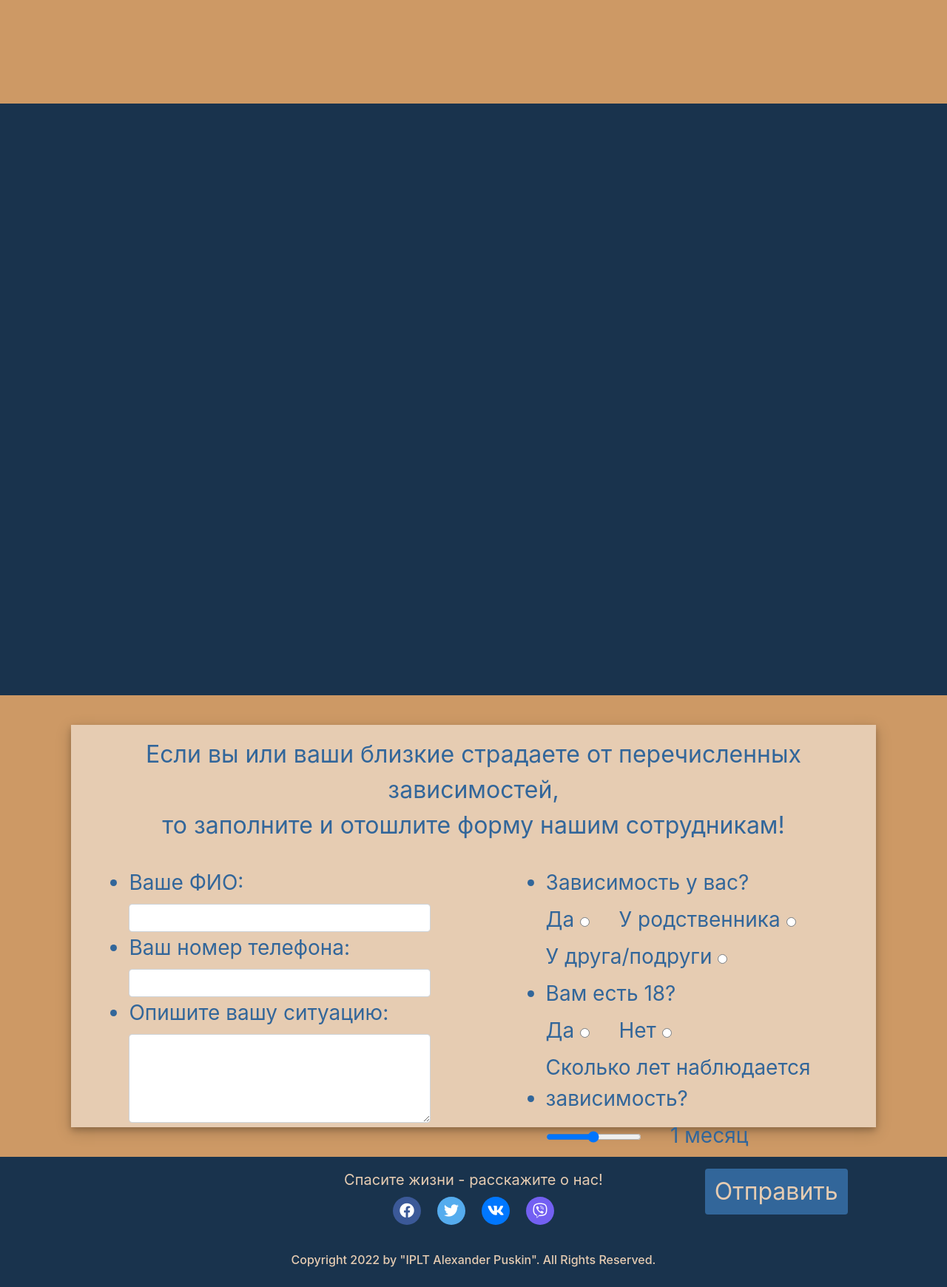
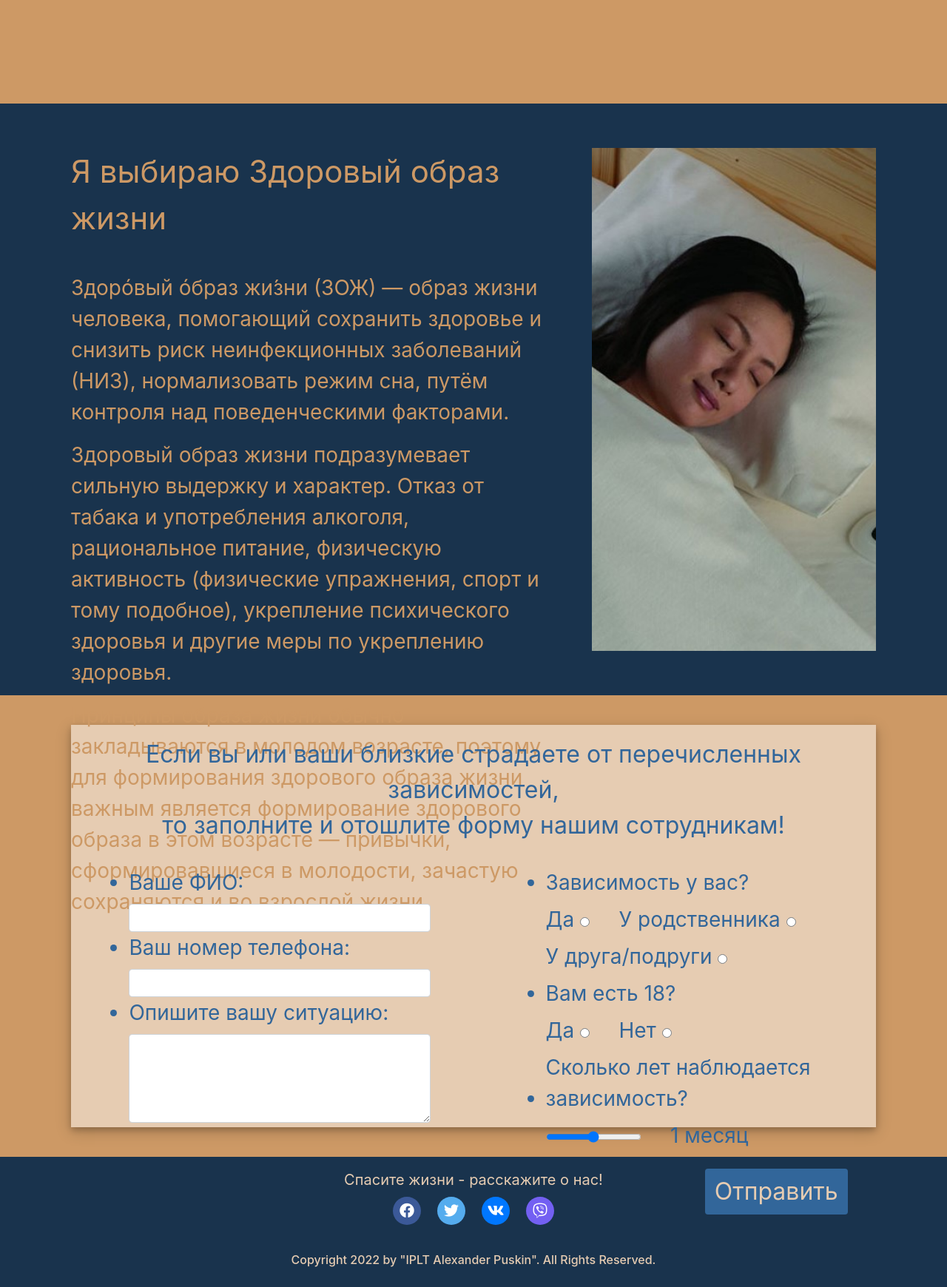
Before and after one commit to Igor416/Healt-Promotion-Site, a Django app: page / in a window 1280 px wide. Shown: the part 1060-2800 px from the top of the page at 74% size. Run offline with Django 3.2, Linux system fonts and the light colour scheme; some libraries are stand-ins or nearby versions.

Commit message:
added health section and favicon
created slideshow

```diff
--- a/frontend/static/css/home.css
+++ b/frontend/static/css/home.css
@@ -38,9 +38,39 @@
 #health {
   height: 100vh;
   width: 100vw;
-  padding: 5vh 7.5vw;
+  padding: 5vh 5vw;
+  display: flex;
+  flex-flow: row;
+  justify-content: space-between;
+  align-items: center;
+  font-size: 28px;
   background-color: var(--prime);
   color: var(--defer);
+}
+
+#health_text, #health_slideshow {
+  height: 90vh;
+  width: 55vw;
+  padding: 2.5vh 2.5vw;
+}
+
+#health_slideshow {
+  height: 90vh;
+  width: 35vw;
+  display: flex;
+  flex-flow: row;
+  flex-wrap: nowrap;
+  padding: 2.5vh 2.5vw;
+}
+
+#health_slideshow img {
+  object-fit: cover;
+  height: 85vh;
+  width: 0vw;
+}
+
+#health_title {
+  font-size: 42px;
 }
 
 #help {
--- /dev/null
+++ b/frontend/static/js/home.js
@@ -0,0 +1,56 @@
+let links = document.getElementById("links")
+let slides = document.getElementsByClassName("health-image");
+let timeLabel = document.getElementById("time")
+
+setTimeout(() => showSlides(0), 3000);
+function display(i) {
+    if (i === links.children.length) return
+
+    links.children[i].style.margin = '0'
+    setTimeout(() => display(i + 1), 100);
+}
+
+function showSlides(slideIndex) {
+  time = 3000;
+  if (slideIndex === 0) {
+    slides[0].style.width = '30vw';
+    slides[slides.length - 1].style.width = '0vw';
+    slideIndex++;
+    time = 0;
+  }
+  else {
+    let prev = slideIndex - 1;
+    let i = 0
+    let interval = setInterval(() => {
+      if (i == 31) {
+        clearInterval(interval);
+        slideIndex++;
+        if (slideIndex === slides.length) {
+          slideIndex = 0;
+        }
+        return;
+      }
+      slides[slideIndex].style.width = i + 'vw';
+      slides[prev].style.width = (30 - i) + 'vw';
+      i++;
+    }, 15);
+  }
+  setTimeout(() => showSlides(slideIndex), time);
+}
+
+function adjustTime(val) {
+  let vals = {
+    0: '1 неделя',
+    1: '2 недели',
+    2: '1 месяц',
+    3: '2 месяца',
+    4: '3 месяца',
+    5: 'полгода',
+    6: 'год',
+    7: '2 года',
+    8: '3 года',
+    9: '5+ лет'
+  }
+  val = Math.floor(val / 10)
+  timeLabel.innerText = vals[val]
+}
--- a/frontend/static/js/main.js
+++ /dev/null
@@ -1,26 +0,0 @@
-let links = document.getElementById("links")
-let timeLabel = document.getElementById("time")
-
-function display(i) {
-    if (i === links.children.length) return
-
-    links.children[i].style.margin = '0'
-    setTimeout(() => display(i + 1), 100);
-}
-
-function adjustTime(val) {
-  let vals = {
-    0: '1 неделя',
-    1: '2 недели',
-    2: '1 месяц',
-    3: '2 месяца',
-    4: '3 месяца',
-    5: 'полгода',
-    6: 'год',
-    7: '2 года',
-    8: '3 года',
-    9: '5+ лет'
-  }
-  val = Math.floor(val / 10)
-  timeLabel.innerText = vals[val]
-}
--- a/frontend/templates/home.html
+++ b/frontend/templates/home.html
@@ -26,6 +26,20 @@
   </div>
 </div>
 <div id="health">
+  <div id="health_text">
+    <span id="health_title">Я выбираю Здоровый образ жизни</span>
+    <br>
+    <br>
+    <p>Здорóвый óбраз жи́зни (ЗОЖ) — образ жизни человека, помогающий сохранить здоровье и снизить риск неинфекционных заболеваний (НИЗ), нормализовать режим сна, путём контроля над поведенческими факторами.</p>
+    <p>Здоровый образ жизни подразумевает сильную выдержку и характер. Отказ от табака и употребления алкоголя, рациональное питание, физическую активность (физические упражнения, спорт и тому подобное), укрепление психического здоровья и другие меры по укреплению здоровья.</p>
+    <p>Принципы образа жизни обычно закладываются в молодом возрасте, поэтому для формирования здорового образа жизни важным является формирование здорового образа в этом возрасте — привычки, сформировавшиеся в молодости, зачастую сохраняются и во взрослой жизни.</p>
+  </div>
+  <div id="health_slideshow">
+    <img src="{% static 'media/health1.jpg' %}" class="health-image" style="width: 30vw">
+    <img src="{% static 'media/health2.jpg' %}" class="health-image">
+    <img src="{% static 'media/health3.jpg' %}" class="health-image">
+    <img src="{% static 'media/health1.jpg' %}" class="health-image">
+  </div>
 </div>
 <div id="help">
   <span id="appeal">Если вы или ваши близкие страдаете от перечисленных зависимостей,<br> то заполните и отошлите форму нашим сотрудникам!</span>
@@ -42,7 +56,7 @@
         </li>
         <li>
           <label for="person">Опишите вашу ситуацию:</label><br>
-          <textarea style="height: 15vh" type="text" name="problem" class="form-control"></textarea>
+          <textarea style="height: 15vh" type="text" name="problem" class="form-control" required></textarea>
         </li>
       </ul>
     </div>
--- a/frontend/templates/layout.html
+++ b/frontend/templates/layout.html
@@ -13,7 +13,7 @@
     <link rel="stylesheet" href="{% static 'css/header.css' %}">
     <link rel="stylesheet" href="{% static css_name %}">
     <link rel="stylesheet" href="{% static 'css/credencials.css' %}">
-    <!--<link rel="icon" type="image/x-icon" href="favicon.ico">-->
+    <link rel="icon" type="image/x-icon" href="{% static 'media/favicon.svg' %}">
     <title>{{ title }}</title>
   </head>
   <body onLoad="display(0)">
@@ -62,6 +62,6 @@
       <br>
       <h6>Copyright 2022 by "IPLT Alexander Puskin". All Rights Reserved.</h6>
     </div>
-    <script type="text/javascript" src="{% static 'js/main.js' %}"></script>
+    <script type="text/javascript" src="{% static js_name %}"></script>
   </body>
 </html>
--- a/frontend/views.py
+++ b/frontend/views.py
@@ -2,14 +2,15 @@ from health.settings import HOST
 from django.shortcuts import render
 
 # Create your views here.
-def create_css_file(name):
-    return 'css/' + name + '.css'
+def create_file_name(name, ext):
+    return f'{ext}/{name}.{ext}'
 
 def home(request):
     context = {
         'home': True,
         'host': HOST,
-        'css_name': create_css_file('home'),
+        'css_name': create_file_name('home', 'css'),
+        'js_name': create_file_name('home', 'js'),
         'title': 'Главная'
     }
     return render(request, 'home.html', context=context)
@@ -18,7 +19,8 @@ def alcohol(request):
     context = {
         'home': False,
         'host': HOST,
-        'css_name': create_css_file('alcohol'),
+        'css_name': create_file_name('alcohol', 'css'),
+        'js_name': create_file_name('alcohol', 'js'),
         'title': 'Алкозависимость'
     }
     return render(request, 'alcohol.html', context=context)
@@ -27,7 +29,8 @@ def smoking(request):
     context = {
         'home': False,
         'host': HOST,
-        'css_name': create_css_file('smoking'),
+        'css_name': create_file_name('smoking', 'css'),
+        'js_name': create_file_name('smoking', 'js'),
         'title': 'Курение'
     }
     return render(request, 'smoking.html', context=context)
@@ -36,7 +39,8 @@ def drugs(request):
     context = {
         'home': False,
         'host': HOST,
-        'css_name': create_css_file('drugs'),
+        'css_name': create_file_name('drugs', 'css'),
+        'js_name': create_file_name('drugs', 'js'),
         'title': 'Наркозависимость'
     }
     return render(request, 'drugs.html', context=context)
```
Also changed, not shown: frontend/static/media/favicon.svg (added), frontend/static/media/health1.jpg (added), frontend/static/media/health2.jpg (added), frontend/static/media/health3.jpg (added).
